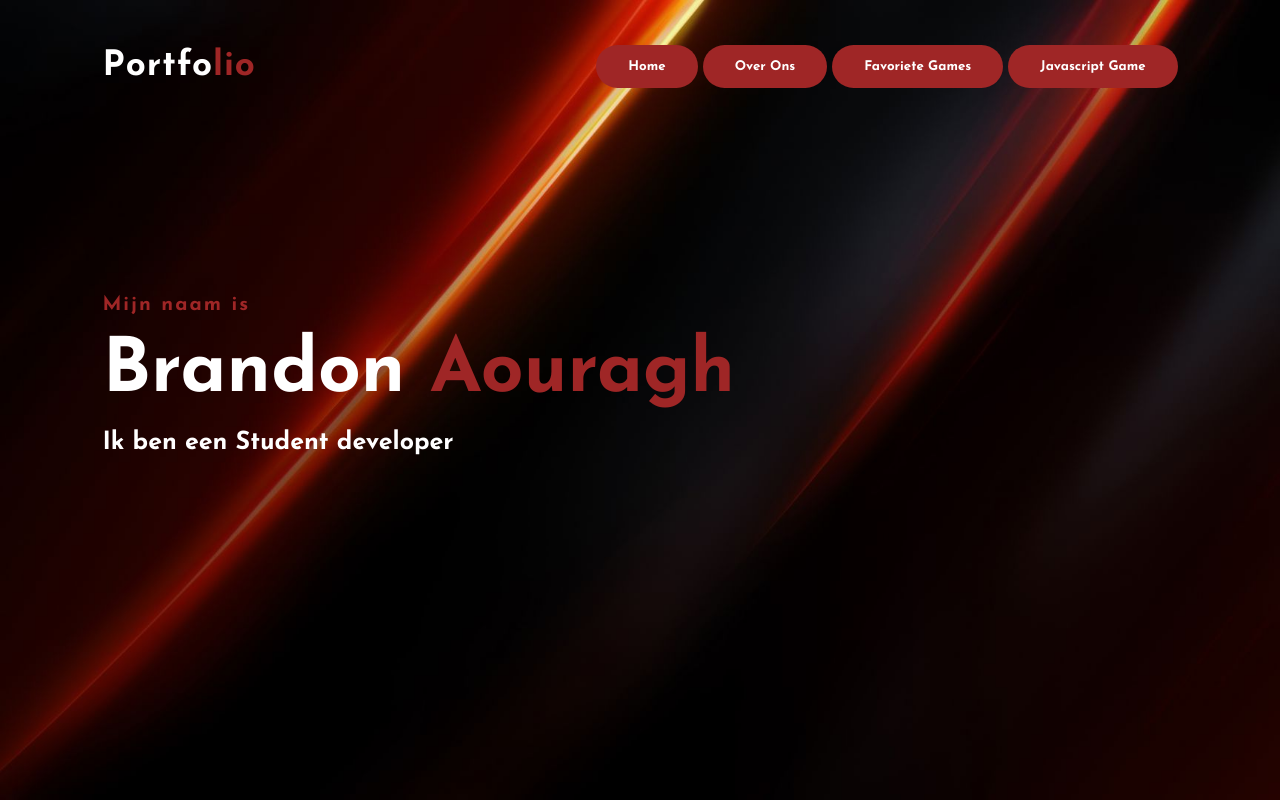
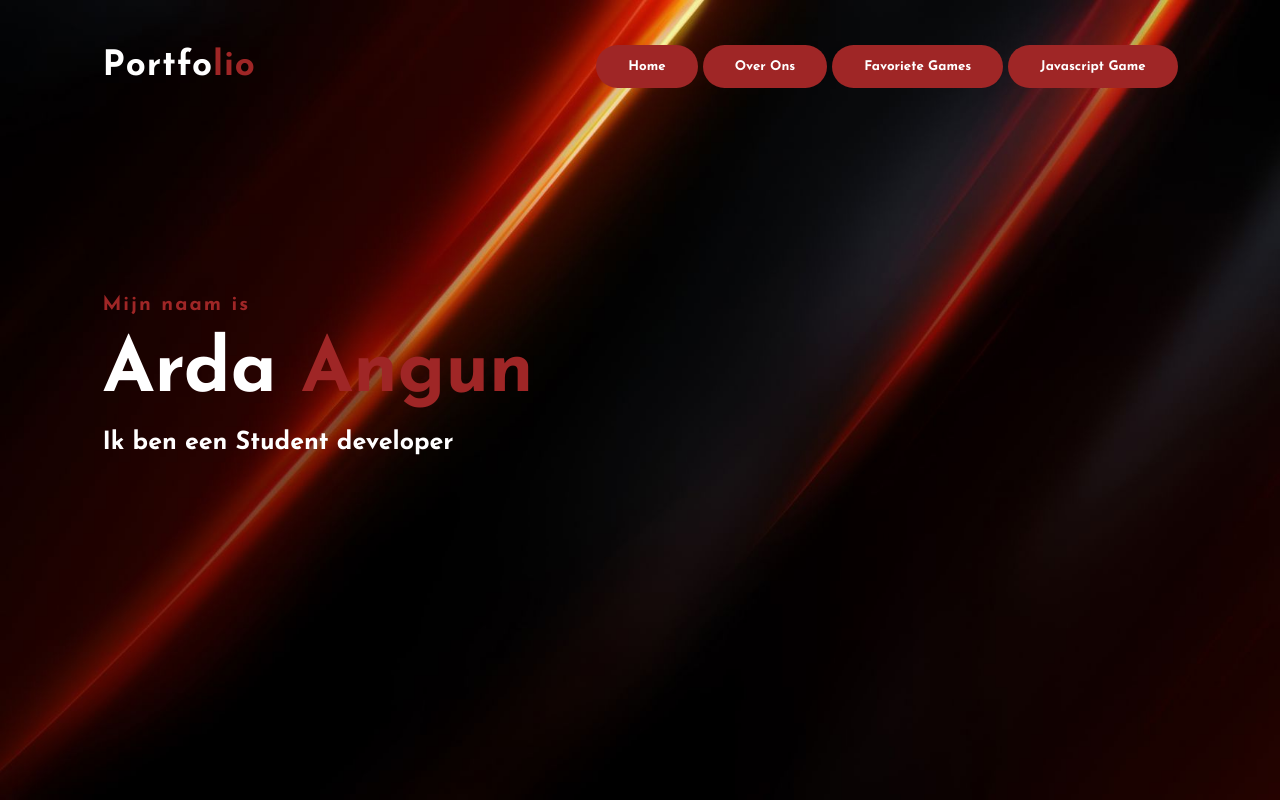
Before and after one commit to Rikozi/Project2, a plain HTML site: page Arda/portfolio-aa.html in a window 1280 px wide. Shown: the top 800 px of the page. Drawn offline with Linux system fonts and the light colour scheme.

Commit message:
Update portfolio-aa.html

```diff
--- a/Arda/portfolio-aa.html
+++ b/Arda/portfolio-aa.html
@@ -51,7 +51,7 @@
 
 		<div class="content">
 			<h4 class="h4a">Mijn naam is </h4>
-			<h1>Brandon <span class="spana">Aouragh</span></h1>
+			<h1>Arda <span class="spana">Angun</span></h1>
 			<h3>Ik ben een Student developer</h3>
 		</div>
 	</div>
```
